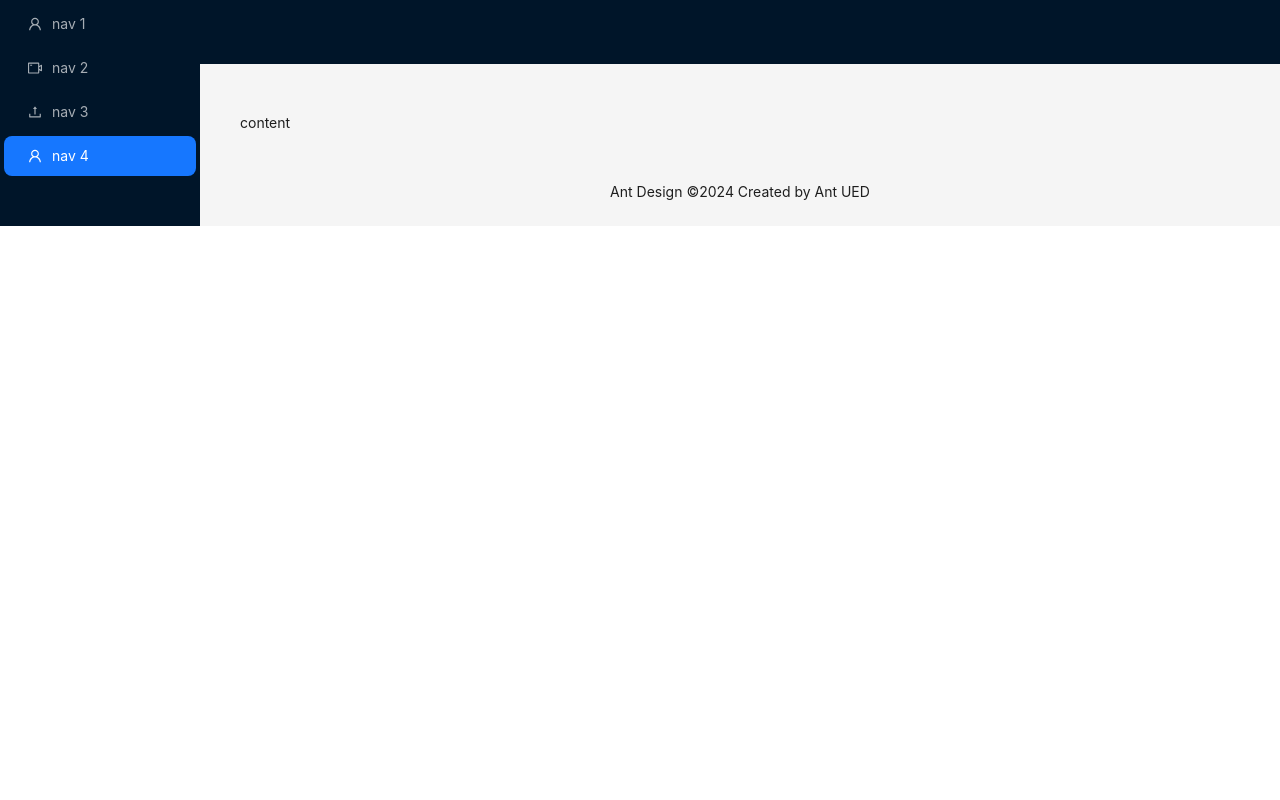
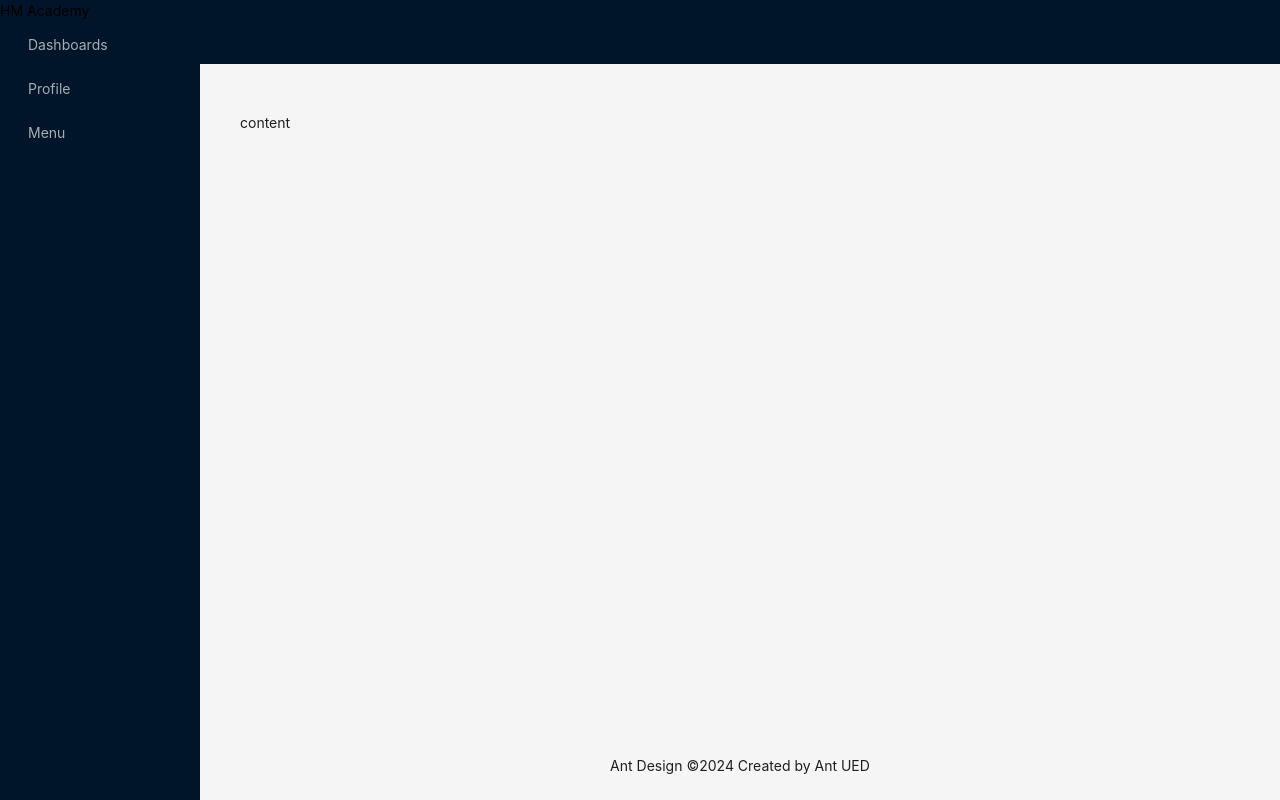
Before and after one commit to mrnayem2026/Handy-Minds-Academy-Frontend, a React (Vite) app: page / in a window 1280 px wide. Built offline with nearby package versions, Linux system fonts and the light colour scheme.

Commit message:
Create some page for admin and user

```diff
--- a/src/components/layout/MainLayout.tsx
+++ b/src/components/layout/MainLayout.tsx
@@ -1,22 +1,28 @@
-import { UploadOutlined, UserOutlined, VideoCameraOutlined } from '@ant-design/icons';
-import { Layout, Menu } from 'antd';
-import { createElement } from 'react';
+import { Layout, Menu, MenuProps } from 'antd';
 
 const { Header, Content, Footer, Sider } = Layout;
 
 
-const items = [UserOutlined, VideoCameraOutlined, UploadOutlined, UserOutlined].map(
-    (icon, index) => ({
-      key: String(index + 1),
-      icon: createElement(icon),
-      label: `nav ${index + 1}`,
-    }),
-  );
-
+const items:MenuProps["items"] = [
+  {
+    key:1,
+    label:"Dashboards"
+  },
+  {
+    key:2,
+    label:"Profile"
+  },
+  {
+    key:3,
+    label:"Menu"
+  },
+]
 
 const MainLayout = () => {
   return (
-    <Layout>
+    <Layout style={{
+      height:'100vh'
+    }}>
       <Sider
         breakpoint="lg"
         collapsedWidth="0"
@@ -27,7 +33,9 @@ const MainLayout = () => {
           console.log(collapsed, type);
         }}
       >
-        <div className="demo-logo-vertical" />
+        <div className="demo-logo-vertical" >
+          <h1 className='text-white text-2xl font-bold p-2'>HM Academy</h1>
+        </div>
         <Menu
           theme="dark"
           mode="inline"
```
Also changed, not shown: src/pages/About.tsx (added, +11 -0 lines), src/pages/Contact.tsx (added, +10 -0 lines), src/pages/Login.tsx (added, +11 -0 lines), src/pages/Register.tsx (added, +11 -0 lines), src/pages/admin/AdminDashboard.tsx (added, +12 -0 lines), src/pages/admin/CreateAdmin.tsx (added, +9 -0 lines), src/pages/admin/CreateFaculty.tsx (added, +9 -0 lines), src/pages/admin/CreateStudent.tsx (added, +9 -0 lines), src/routes/routes.tsx (added).
